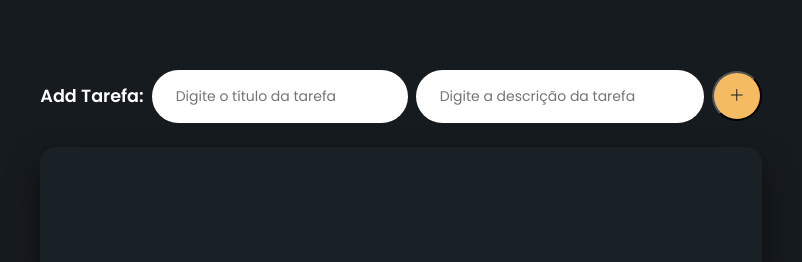
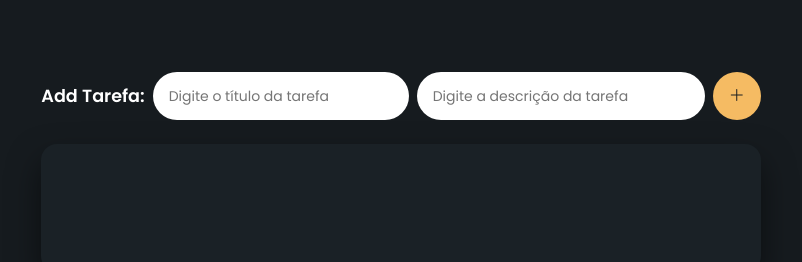
Before and after one commit to gabriel-del/ada-equipe-3, a website: page 2/index.html in a window 1280 px wide. Shown: the part 295-557 px from the top of the page, 239-1041 px from the left. Drawn offline with nearby package versions, Linux system fonts and the light colour scheme.

Commit message:
style: remove border and fix button size

```diff
--- a/2/style.css
+++ b/2/style.css
@@ -63,16 +63,18 @@ section {
 
 section input {
   border: none;
-  outline: none;
+  outline-color: var(--color-orange);
   font-size: 0.875rem;
-  padding: 1rem 1.5rem;
+  padding: 0.845rem 1rem;
   border-radius: 1.75rem;}
+
 #title {width: 16rem;}
 #desc {width: 18rem;}
 
 section button {
-  width: 3.125rem;
-  height: 3.125rem;
+  width: 3rem;
+  height: 3rem;
+  border: none;
   border-radius: 50%;
   cursor: pointer;
   transition: 0.4s;}
```
